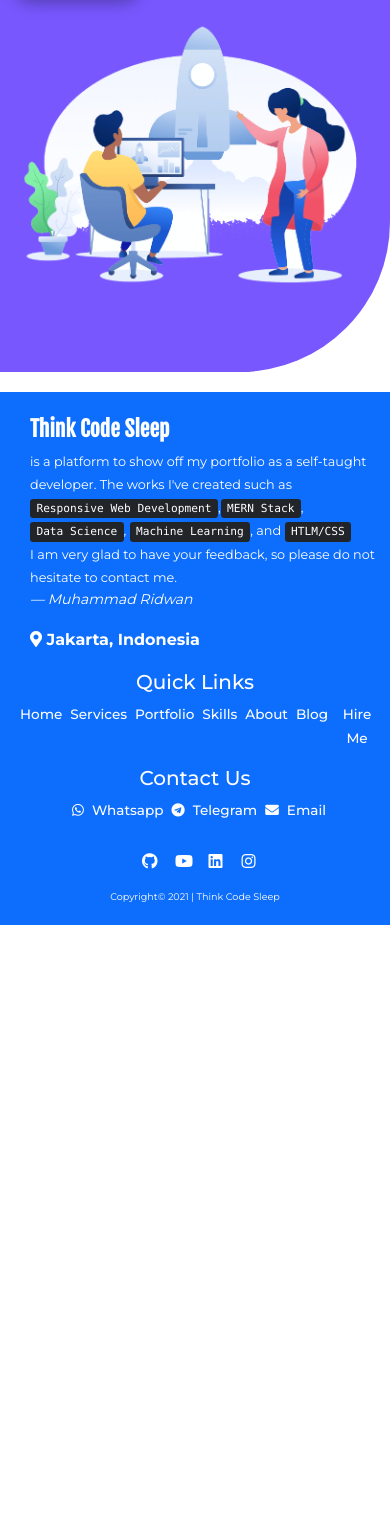
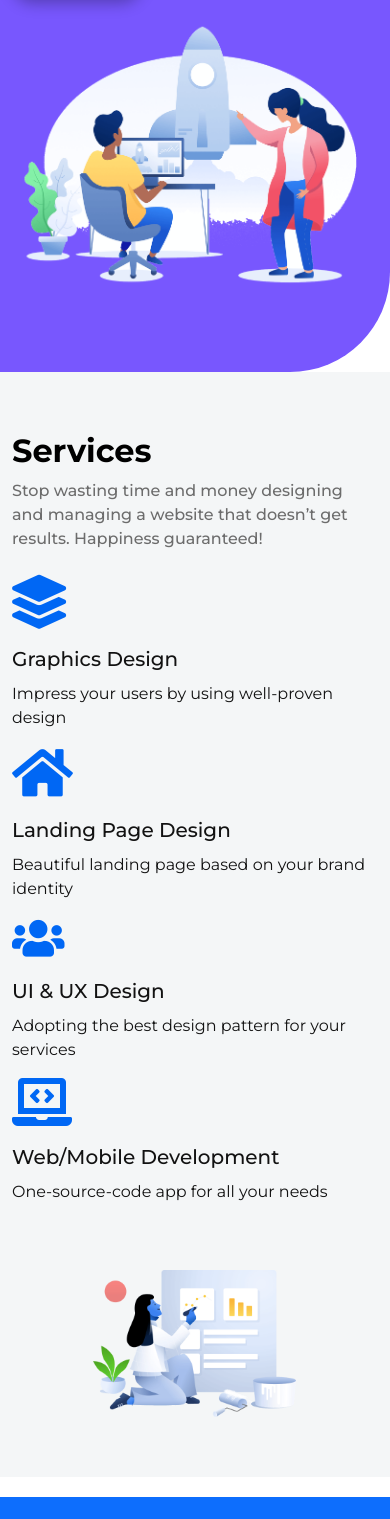
Before and after one commit to emaranalytics/tcs, a React (Create React App) app: page / in a window 390 px wide. Shown: the part 450-1969 px from the top of the page. Before the commit the page ends 1375 px from the top, so only its background shows below. Built offline with nearby package versions, Linux system fonts and the light colour scheme.

Commit message:
services landing page

```diff
--- a/package.json
+++ b/package.json
@@ -8,6 +8,7 @@
     "@testing-library/user-event": "^12.8.3",
     "react": "^17.0.2",
     "react-dom": "^17.0.2",
+    "react-router-dom": "^5.2.0",
     "react-scripts": "4.0.3",
     "web-vitals": "^1.1.2"
   },
--- a/src/components/Footer.css
+++ b/src/components/Footer.css
@@ -100,11 +100,11 @@ footer ul li a:hover {
       justify-content: center;
     }
     .footer-up ul.responsive-link li,  .footer-up ul.responsive-contact li{
-        padding-left: 8px;
+        padding-left: 6px;
       }
       .footer-up ul.responsive-link li a,  .footer-up ul.responsive-contact li a{
-        font-size: .85rem;
-        font-weight: 500;
+        font-size: .8rem;
+        font-weight: 600;
       }
 
       .footer-up .quick-link, .footer-up .contact-link, .footer-up .contact-link ul{
--- a/src/components/Hero.css
+++ b/src/components/Hero.css
@@ -2,7 +2,7 @@
 section.hero {
     background-color: #7857fe;
     padding: 60px 0;
-    border-radius: 0 0 150px 0;
+    border-radius: 0 0 100px 0;
 }
 
 
--- /dev/null
+++ b/src/components/Services.css
@@ -0,0 +1,174 @@
+.services {
+    position: relative;
+    background-color: #f4f6f7;
+    padding: 60px 0;
+}
+
+
+/* text and content */
+.services .section-title .title {
+  font-size: 2rem;
+
+  color: black;
+  font-weight: 600;
+
+}
+
+.services .section-title .text {
+  font-size: 1rem;
+  line-height: 1.5;
+  color: #6c6c6c;
+  margin-bottom: 24px;
+  font-weight: 500;
+}
+
+.services .services-content .services-content {
+  padding-left: 18px;
+}
+
+@media only screen and (min-width: 1200px) and (max-width: 1399px) {
+  .services .services-content .services-content {
+    padding-right: 10px;
+  }
+}
+
+@media (max-width: 767px) {
+  .services .services-content .services-content {
+    padding-left: 0;
+    padding-top: 15px;
+  }
+}
+
+@media only screen and (min-width: 576px) and (max-width: 767px) {
+  .services .services-content .services-content {
+    padding-left: 15px;
+    padding-top: 0;
+  }
+}
+
+.services .services-content .services-content .services-title {
+  font-size: 1.25rem;
+  font-weight: 500;
+  line-height: 30px;
+  color: #121212;
+}
+
+@media only screen and (min-width: 992px) and (max-width: 1199px) {
+  .services .services-content .services-content .services-title {
+    font-size: 22px;
+  }
+}
+
+.services .services-content .services-content .text {
+  font-size: 1rem;
+  line-height: 1.5;
+  color: #121212;
+  margin-top: 8px;
+}
+
+
+/* icon */
+.services .services-content .services-icon i {
+  font-size: 54px;
+  color: #0067f4;
+}
+
+.services .services-content .services-icon i.fa-users {
+  font-size: 42px;
+  color: #0067f4;
+}
+
+.services .services-content .services-icon i.fa-laptop-code {
+  font-size: 48px;
+  color: #0067f4;
+}
+
+/* services image */
+.services .services-image {
+    position: absolute;
+    width: 40%;
+    height: 100%;
+    top: 0;
+    right: 0;
+    padding-right: 30px;
+  }
+
+
+/* services image media query */
+@media only screen and (min-width: 1200px) and (max-width: 1399px) {
+    .services .services-image {
+      width: 35%;
+    }
+  }
+
+  @media only screen and (min-width: 992px) and (max-width: 1199px) {
+    .services .services-image {
+      width: 34%;
+    }
+  }
+
+  @media only screen and (min-width: 768px) and (max-width: 991px) {
+    .services .services-image {
+      position: relative;
+      width: 40%;
+      margin: 0 auto;
+    }
+  }
+
+  @media (max-width: 767px) {
+    .services .services-image {
+      position: relative;
+      width: 60%;
+      padding-left: 15px;
+      padding-right: 16px;
+      margin: 0 auto;
+    }
+  }
+
+  @media only screen and (min-width: 576px) and (max-width: 767px) {
+    .services .services-image {
+      position: relative;
+      width: 60%;
+      margin: 0 auto;
+    }
+
+    .services .services-content .services-icon i {
+      font-size: 32px;
+      color: #0067f4;
+    }
+
+    .services .services-content .services-icon i.fa-users {
+      font-size: 30px;
+      color: #0067f4;
+    }
+
+    .services .services-content .services-icon i.fa-laptop-code {
+      font-size: 30px;
+      color: #0067f4;
+    }
+  }
+
+  .services .services-image .image {
+    max-width: 380px;
+    width: 100%;
+    margin-left: 30px;
+  }
+
+  @media only screen and (min-width: 768px) and (max-width: 991px) {
+    .services .services-image .image {
+      margin: 0 auto;
+      padding-top: 50px;
+    }
+  }
+
+  @media (max-width: 767px) {
+    .services .services-image .image {
+      margin: 0 auto;
+      padding-top: 50px;
+    }
+  }
+
+.services .services-image .image img {
+    width: 100%;
+
+  }
--- /dev/null
+++ b/src/components/Services.js
@@ -0,0 +1,101 @@
+
+import ServicesImage from '../images/services.png'
+import './Services.css'
+
+const Services = () => {
+  return (
+    <section class="services">
+      <div class="container">
+        {/* Title */}
+        <div class="row">
+          <div class="col-lg-6">
+            <div class="section-title pb-10">
+              <h4 class="title">Services</h4>
+              <p class="text">
+                Stop wasting time and money designing and managing a website
+                that doesn’t get results. Happiness guaranteed!
+              </p>
+            </div>
+          </div>
+        </div>
+
+        {/* Specializing */}
+        <div class="row">
+          <div class="col-lg-8">
+            <div class="row">
+              {/* services content 1 */}
+              <div class="col-md-6">
+                <div class="services-content mt-40 d-sm-flex">
+                  <div class="services-icon">
+                    <i class="fas fa-layer-group"></i>
+                  </div>
+                  <div class="services-content media-body">
+                    <h4 class="services-title">Graphics Design</h4>
+                    <p class="text">
+                      Impress your users by using well-proven design
+                    </p>
+                  </div>
+                </div>
+              </div>
+
+              {/* services content 2 */}
+              <div class="col-md-6">
+                <div class="services-content mt-40 d-sm-flex">
+                  <div class="services-icon">
+                    <i class="fas fa-home"></i>
+                  </div>
+                  <div class="services-content media-body">
+                    <h4 class="services-title">Landing Page Design</h4>
+                    <p class="text">
+                      Beautiful landing page based on your brand identity
+                    </p>
+                  </div>
+                </div>
+              </div>
+
+              {/* services content 3 */}
+              <div class="col-md-6">
+                <div class="services-content mt-40 d-sm-flex">
+                  <div class="services-icon">
+                    <i class="fas fa-users"></i>
+                  </div>
+                  <div class="services-content media-body">
+                    <h4 class="services-title">UI & UX Design</h4>
+                    <p class="text">
+                      Adopting the best design pattern for your services
+                    </p>
+                  </div>
+                </div>
+              </div>
+
+              {/* services content 4 */}
+              <div class="col-md-6">
+                <div class="services-content mt-40 d-sm-flex">
+                  <div class="services-icon">
+                    <i class="fas fa-laptop-code"></i>
+                  </div>
+                  <div class="services-content media-body">
+                    <h4 class="services-title">Web/Mobile Development</h4>
+                    <p class="text">
+                      One-source-code app for all your needs
+                    </p>
+                  </div>
+                </div>
+              </div>
+            </div>
+          </div>
+        </div>
+      </div>
+
+      {/* services images */}
+      <div class="services-image d-lg-flex align-items-center">
+        <div class="image">
+          <img src={ServicesImage} alt="Services" />
+        </div>
+      </div>
+    </section>
+  );
+};
+
+
+export default Services
--- a/src/pages/Home.js
+++ b/src/pages/Home.js
@@ -2,6 +2,7 @@ import React from "react";
 
 import Layout from "../ui/Layout";
 import Hero from '../components/Hero'
+import Services from '../components/Services'
 
 const Home = () => {
   return (
@@ -9,6 +10,7 @@ const Home = () => {
       <div style={{paddingBottom: "20px"}}>
 
         <Hero />
+        <Services />
 
       </div>
     </Layout>
```
Also changed, not shown: src/components/Navbar.css (+12 -2 lines), src/images/services.png (added), 1 other file (tests, documents, lock files or other folders).
